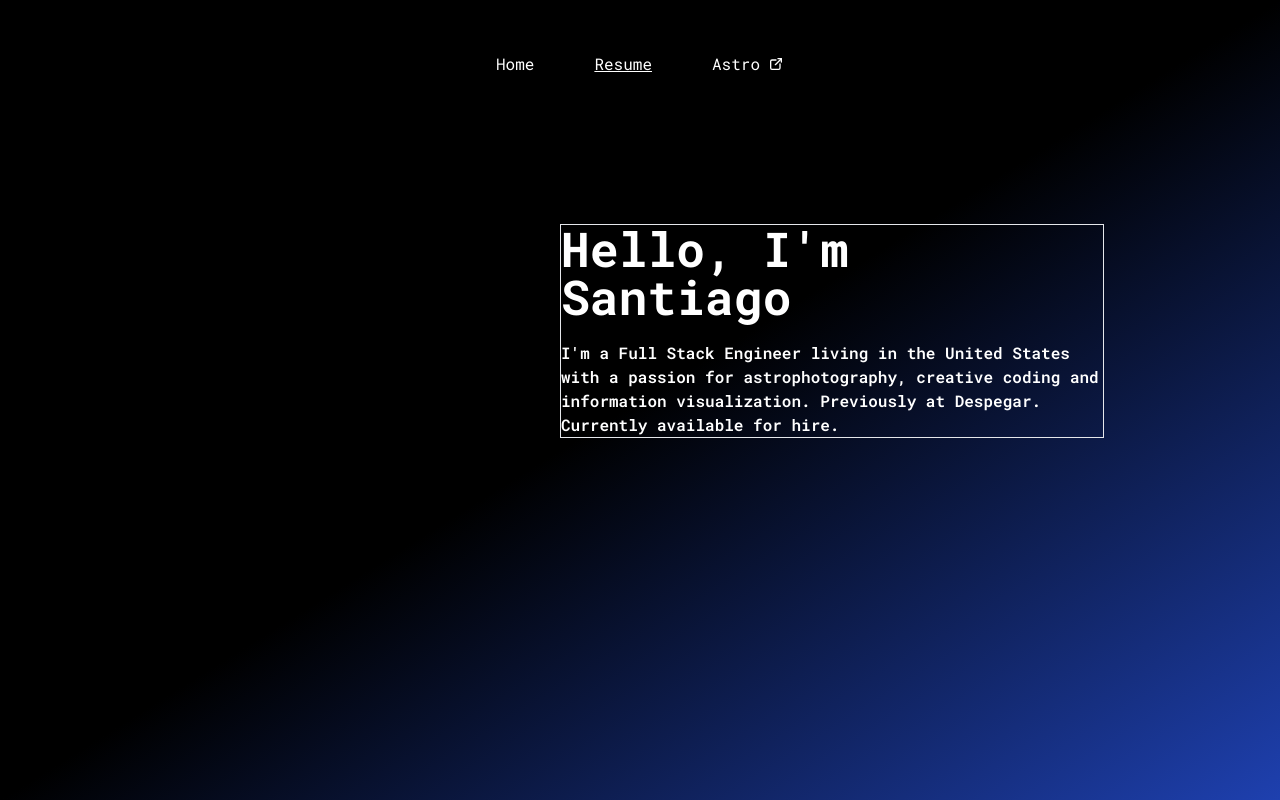
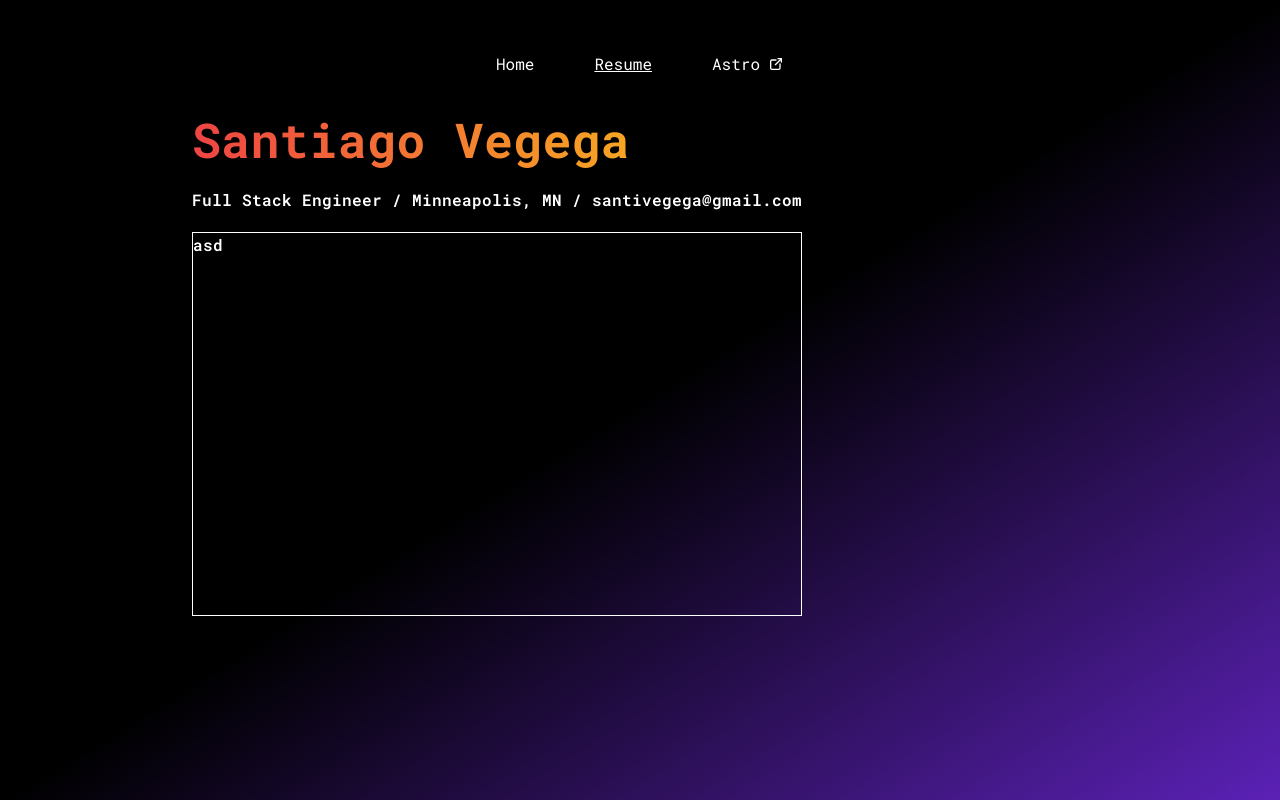
Before and after one commit to Santi871/astro, a Next.js app: page /resume in a window 1280 px wide. Built offline with nearby package versions, Linux system fonts and the light colour scheme.

Commit message:
feat: general improvements

```diff
--- a/src/app/layout.tsx
+++ b/src/app/layout.tsx
@@ -16,7 +16,11 @@ export default function RootLayout({
 }>) {
   return (
     <html lang="en">
-      <body className={robotoMono.className}>{children}</body>
+      <body
+        className={`${robotoMono.className} bg-gradient-to-br from-black via-black to-violet-800`}
+      >
+        {children}
+      </body>
     </html>
   );
 }
--- a/src/app/page.tsx
+++ b/src/app/page.tsx
@@ -1,14 +1,21 @@
+import HighlightedText from "@/components/HighlightedText";
 import Navbar from "@/components/Navbar";
 
 const Home = () => (
-  <main className="flex min-h-screen flex-col items-center justify-between bg-gradient-to-br from-black via-black to-blue-800 p-24">
+  <main className="flex min-h-screen flex-col items-center justify-between py-24 md:px-24">
     <Navbar page="/" />
-    <div className="ml-96 mt-32 flex h-1/2 w-1/2 flex-col gap-5 border text-white">
-      <h2 className="text-5xl font-extrabold">Hello, I'm Santiago</h2>
-      <p className="font-semibold">
-        I'm a Full Stack Engineer living in the United States with a passion for
-        astrophotography, creative coding and information visualization.
-        Previously at Despegar. Currently available for hire.
+    <div className="mt-32 flex w-5/6 flex-col gap-5 font-semibold tracking-wide text-white md:ml-96 md:h-1/2 md:w-1/2">
+      <h2 className="inline-block bg-gradient-to-r from-red-500 to-yellow-400 bg-clip-text py-2 text-5xl font-extrabold text-transparent">
+        Hello, I'm Santiago.
+      </h2>
+      <p>
+        I'm a <HighlightedText>Full Stack Engineer</HighlightedText> living in
+        the United States with a passion for astrophotography, creative coding
+        and information visualization.
+      </p>
+      <p>
+        Previously at Despegar.com. Currently{" "}
+        <HighlightedText underlined>available for hire.</HighlightedText>
       </p>
     </div>
   </main>
--- a/src/app/resume/page.tsx
+++ b/src/app/resume/page.tsx
@@ -1,17 +1,19 @@
+import HighlightedText from "@/components/HighlightedText";
 import Navbar from "@/components/Navbar";
 
-const Home = () => (
-  <main className="flex min-h-screen flex-col items-center justify-between bg-gradient-to-br from-black via-black to-blue-800 p-24">
+const Resume = () => (
+  <main className="flex min-h-screen flex-col items-start justify-between">
     <Navbar page="/resume" />
-    <div className="ml-96 mt-32 flex h-1/2 w-1/2 flex-col gap-5 border text-white">
-      <h2 className="text-5xl font-extrabold">Hello, I'm Santiago</h2>
-      <p className="font-semibold">
-        I'm a Full Stack Engineer living in the United States with a passion for
-        astrophotography, creative coding and information visualization.
-        Previously at Despegar. Currently available for hire.
-      </p>
+    <div className="mt-28 flex flex-col gap-5 px-48 font-semibold tracking-wide text-white">
+      <h2 className="inline-block bg-gradient-to-r from-red-500 to-yellow-400 bg-clip-text py-1 text-5xl font-extrabold text-transparent">
+        Santiago Vegega
+      </h2>
+      <p>Full Stack Engineer / Minneapolis, MN / santivegega@gmail.com</p>
+      <div className="border-1 h-96 min-w-max border border-white">
+        <p>asd</p>
+      </div>
     </div>
   </main>
 );
 
-export default Home;
+export default Resume;
```
